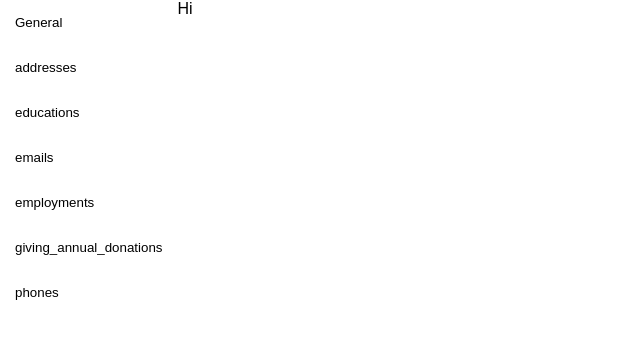
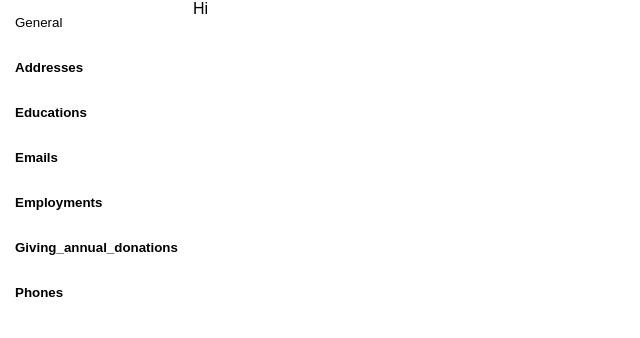
Before and after one commit to ExplosiveHippo/codingChallenge, a React (Create React App) app: page / in a window 1280 px wide. Shown: the top 338 px of the page, without its empty margins (0-640 px from the left). Built offline with nearby package versions, Linux system fonts and the light colour scheme.

Commit message:
expanding subnavs

```diff
--- a/src/components/side_nav.js
+++ b/src/components/side_nav.js
@@ -8,6 +8,15 @@ class SideNav extends Component {
 	constructor(props) {
 		super(props);
 		this.props.fetchMenu();
+	}
+
+	sectionSelect(el,sectionId) {
+		document.getElementById(el.id).classList.toggle('active');
+		console.log('group selected: ', sectionId);
+	}
+
+	childSelect() {
+		console.log('child selected');
 	}
 
 	renderGeneral() {
@@ -21,7 +30,6 @@ class SideNav extends Component {
 	}
 
 	renderSections() {
-		console.log(this.props.menu);
 		let sections = this.props.menu.filter(menuNode => {
 			return menuNode.containing_object;
 		});
@@ -29,8 +37,8 @@ class SideNav extends Component {
 		 return sections.map(menuNode => {
 			return(
 				<div key={menuNode.id}>
-					<button id={menuNode.id}>{menuNode.name}</button>
-					<div className="subNav">
+					<button className='sectionParent' id={menuNode.id} onClick={(event) => this.sectionSelect(event.target,menuNode.id)}>{menuNode.name}</button>
+					<div className='subNav'>
 						{this.renderSubNav(menuNode.containing_object.properties)}
 					</div>
 				</div>
@@ -41,16 +49,16 @@ class SideNav extends Component {
 
 	renderSubNav(menuNode) {
 		return menuNode.map(subNode => {
-			return <button key={subNode.id}>{subNode.name}</button>;
+			return <button key={subNode.id} onClick={this.childSelect}>{subNode.name}</button>;
 		});
 	}
 
 	render() {
 		if(this.props.menu.length > 0){
 			return (
-				<div className="sidemenu">
+				<div className='sideMenu'>
 					<button>General</button>
-					<div className="subNav">
+					<div className='subNav'>
 						{this.renderGeneral()}
 					</div>
 					{this.renderSections()}
--- a/src/index.css
+++ b/src/index.css
@@ -17,8 +17,22 @@ button {
 
 .App {
 	display: flex;
+	text-transform: capitalize;
 }
 
-.subNav{
+.sideMenu button {
+	text-transform: capitalize;
+}
+
+.subNav {
 	display: none;
+	margin-left: 10px;
 }
+
+.active + .subNav {
+	display: block;
+}
+
+.sectionParent {
+	font-weight: 700;
+}
```
